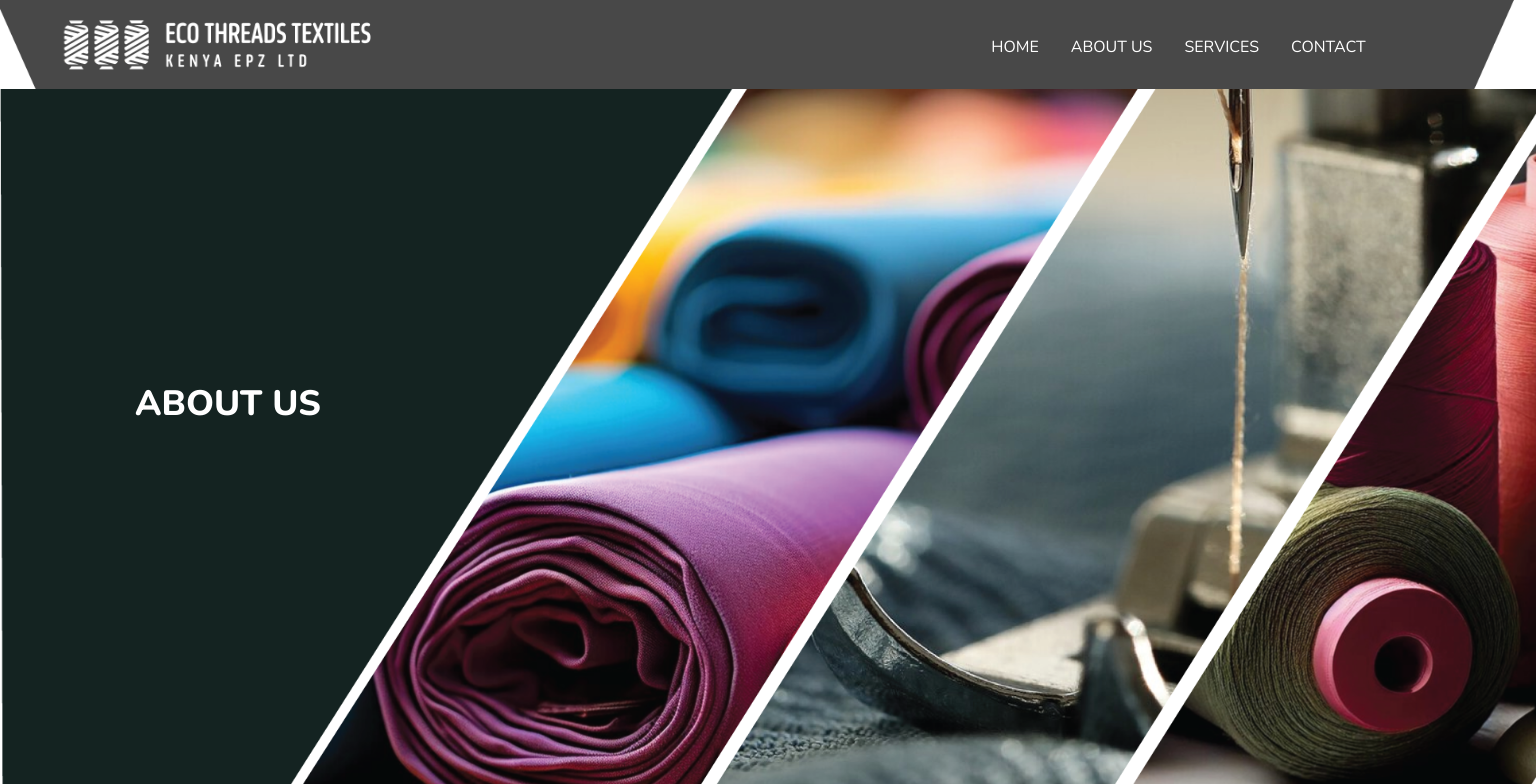
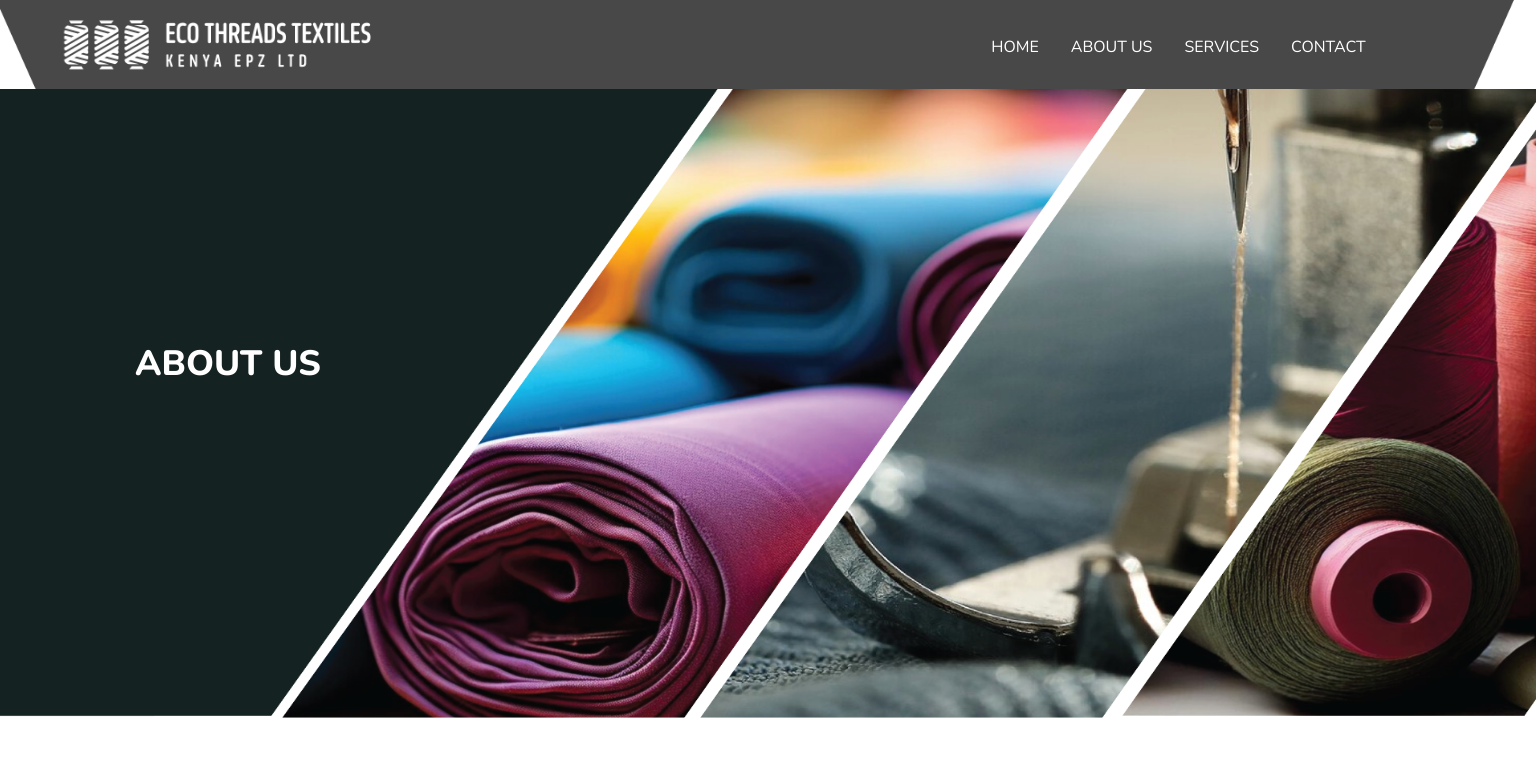
Before and after one commit to Reinhardt254/eco-ke, a Next.js app: page /about in a window 1536 px wide. Shown: the top 784 px of the page. Built offline with nearby package versions, Linux system fonts and the light colour scheme.

Commit message:
first commit

```diff
--- a/app/about/page.tsx
+++ b/app/about/page.tsx
@@ -8,7 +8,7 @@ const About = () => {
          <div className="about-layout">
             <Navbar />
             <img
-               src="./images/about/Hero-image.png"
+               src="./images/home/Hero-image.png"
                alt="about-image"
                loading="lazy"
                className="about-layout-image hidden-small"
--- a/styles/about.css
+++ b/styles/about.css
@@ -3,19 +3,21 @@ body{
 }
 
 .about{
-   overflow: hidden;
+   width: 100vw;
+   padding: 0%;
 }
 
 .about-layout-image{
    width: 100vw;
    max-height: 100vh;
    padding: 0%;
+   background-color: white;
 }
 
-@media only screen and (min-height: 1500px){
+@media only screen and (min-width: 1500px){
    .about-layout-image{
      width: 100vw;
-     max-height: 80vh;
+     max-height: 90vh;
      padding: 0%;
    }
 }
--- a/styles/contact.css
+++ b/styles/contact.css
@@ -8,10 +8,10 @@ body{
   padding: 0%;
 }
 
-@media only screen and (min-height: 1500px){
+@media only screen and (min-width: 1500px){
    .contact-layout-image{
      width: 100vw;
-     max-height: 80vh;
+     max-height: 90vh;
      padding: 0%;
    }
 }
--- a/styles/globals.css
+++ b/styles/globals.css
@@ -190,10 +190,10 @@ section{
   padding: 0%;
 }
 
-@media only screen and (min-height: 1500px){
+@media only screen and (min-width: 1500px){
   .home-page-image{
     width: 100vw;
-    max-height: 80vh;
+    max-height: 90vh;
     padding: 0%;
   }
 }
--- a/styles/services.css
+++ b/styles/services.css
@@ -8,10 +8,10 @@ body{
    padding: 0%;
 }
 
-@media only screen and (min-height: 1500px){
+@media only screen and (min-width: 1500px){
    .services-page-image{
      width: 100vw;
-     max-height: 80vh;
+     max-height: 90vh;
      padding: 0%;
    }
  }
```
Also changed, not shown: public/images/home/Hero-image.png, public/images/services/Hero-image.png.
